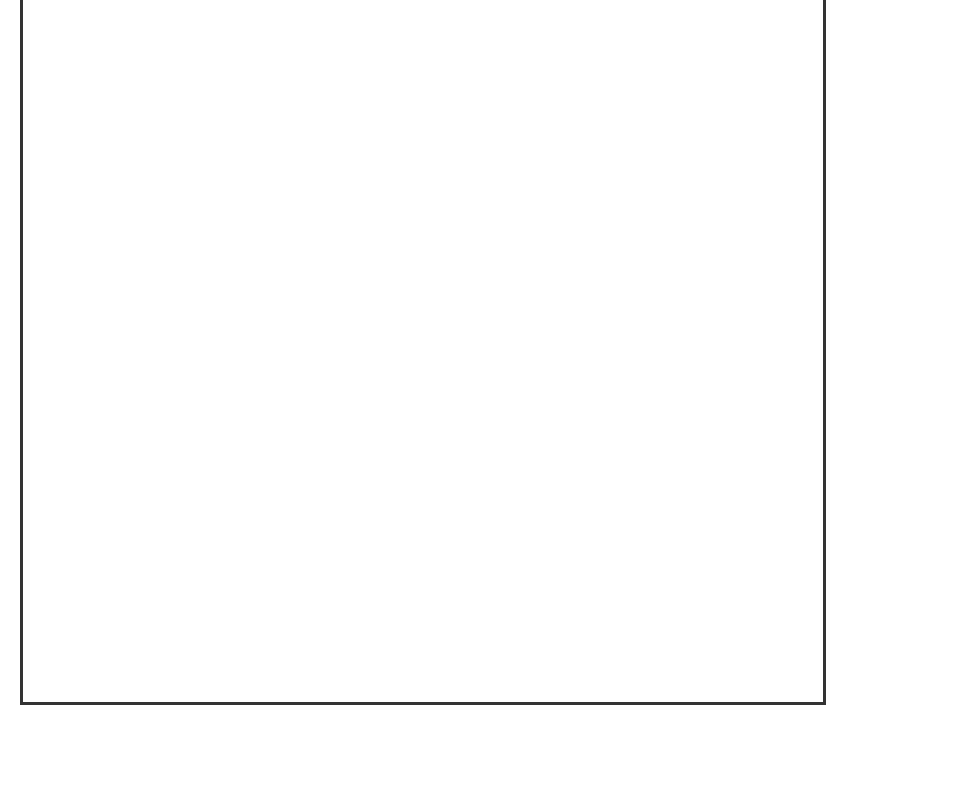
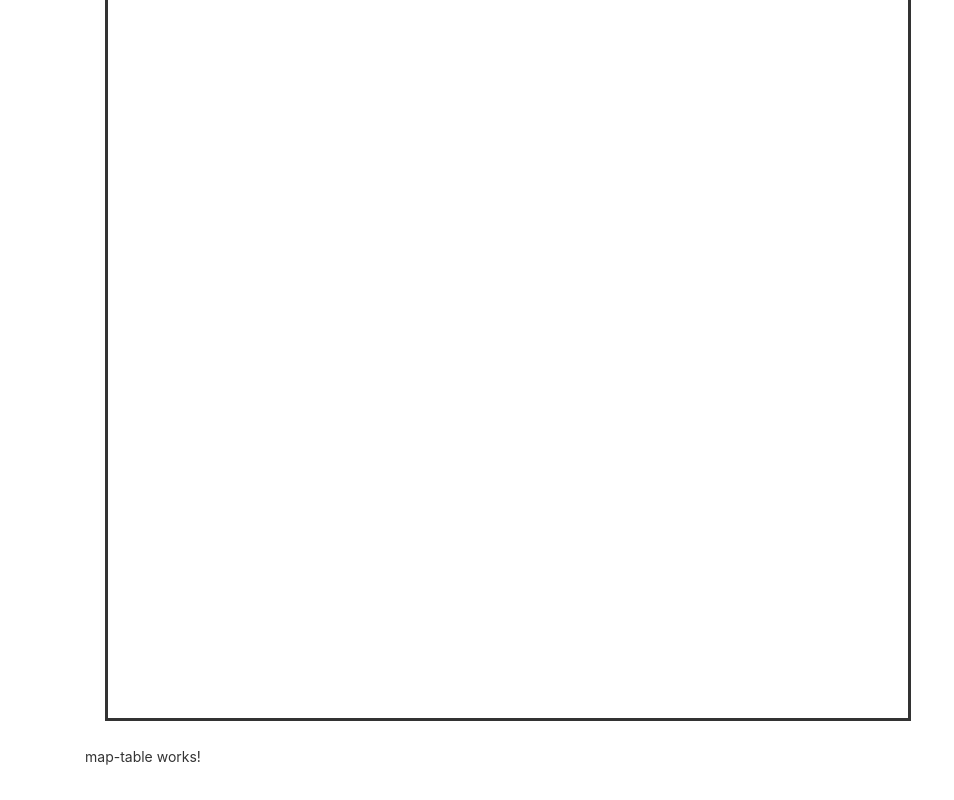
Before and after one commit to harishrajamani/rallysignsV0, an Angular app: page / in a window 1280 px wide. Shown: the part 308-1108 px from the top of the page, without its empty margins (0-954 px from the left). Before the commit the page ends 1013 px from the top, so only its background shows below. Built offline with nearby package versions, Linux system fonts and the light colour scheme.

Commit message:
Added MapTableComponent, removed forced styling with spans

```diff
--- a/src/app/app.module.ts
+++ b/src/app/app.module.ts
@@ -9,6 +9,7 @@ import { AppComponent } from './app.component';
 import { HttpClientModule } from '@angular/common/http';
 import { MapAreaComponent } from './map-area/map-area.component';
 import { MapSignComponent } from './map-sign/map-sign.component';
+import { MapTableComponent } from './map-table/map-table.component';
 
 @NgModule({
   declarations: [
@@ -17,6 +18,7 @@ import { MapSignComponent } from './map-sign/map-sign.component';
     SignPickerComponent,
     MapAreaComponent,
     MapSignComponent,
+    MapTableComponent,
   ],
   imports: [
     BrowserModule,
--- a/src/app/map-area/map-area.component.html
+++ b/src/app/map-area/map-area.component.html
@@ -1,4 +1,5 @@
-<canvas #myCanvas (click)="onCanvasClick($event)" class="map-area-canvas" width="800" height="800" style="border-style: solid;position:absolute;left:10;top:10"></canvas>
+<canvas #myCanvas (click)="onCanvasClick($event)" class="map-area-canvas" width="800" height="800" style="border-style:solid;"></canvas>
+<app-map-table [signs]="signs"></app-map-table>
 
 <div #myActionGroup class="btn-group" role="group" aria-label="Basic example">
     <button (click)="onAddButtonClick()" [hidden]="addButtonHidden()" type="button" class="btn btn-secondary">Add</button>
--- a/src/app/map-maker/map-maker.component.html
+++ b/src/app/map-maker/map-maker.component.html
@@ -5,11 +5,7 @@
     </div>
 </div>
 <p></p>
-<div>
-    <span>
+<div class="container">
         <app-map-area></app-map-area>
-    </span>
-    <span>
         <sign-picker></sign-picker>
-    </span>
 </div>
--- /dev/null
+++ b/src/app/map-table/map-table.component.html
@@ -0,0 +1 @@
+<p>map-table works!</p>
--- /dev/null
+++ b/src/app/map-table/map-table.component.ts
@@ -0,0 +1,25 @@
+import { Sign } from './../map.service';
+import { Component, OnInit, Input, ViewChild } from '@angular/core';
+
+export interface TableSign {
+  position: number;
+  id: number;
+  name: "";
+}
+
+@Component({
+  selector: 'app-map-table',
+  templateUrl: './map-table.component.html',
+  styleUrls: ['./map-table.component.scss']
+})
+export class MapTableComponent implements OnInit {
+  @Input() signs: Sign[];
+
+  //@ViewChild('table') table: MatTable<TableSign>;
+
+  constructor() { }
+
+  ngOnInit(): void {
+  }
+
+}
--- a/src/styles.scss
+++ b/src/styles.scss
@@ -1,16 +1,18 @@
 /* You can add global styles to this file, and also import other style files */
 
+.container {
+    display: flex;
+}
+
 .app-map-area {
-    margin-left: 100px;
-    min-width: 100px;
-    display: flex;
+    display: inline-flex;
     float: left;
 }
 
 .sign-picker {
     margin: 10px;
     max-width: 400px;
-    display: block;
+    display: inline-flex;
     float: right;
 }
 
@@ -25,6 +27,8 @@
 
 .map-sign-div {
     width: 100px;
-    border-style: solid;
+    border-style: dotted;
+    border-width: 1px;
+    border-color: lightgray;
     position: absolute;
 }
```
Also changed, not shown: src/app/map-table/map-table.component.scss (added), 1 other file (tests, documents, lock files or other folders).
